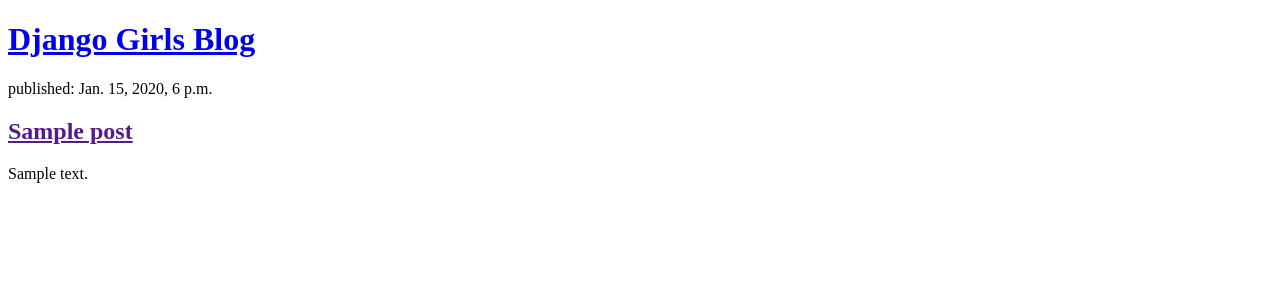
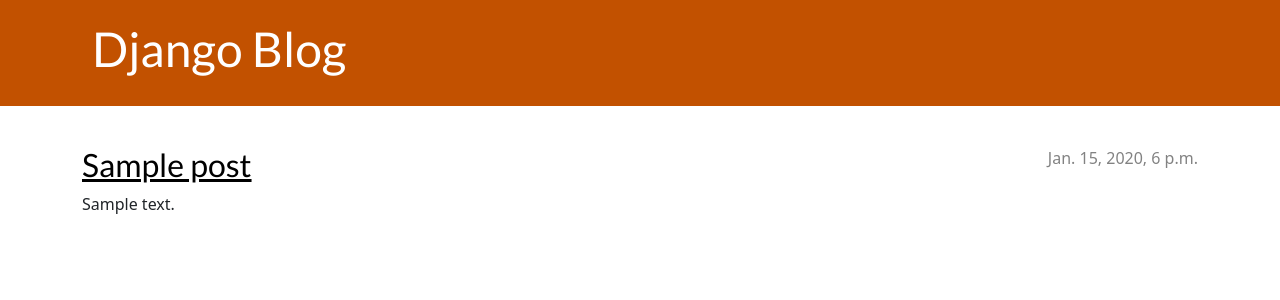
Before and after one commit to AngelCham09/djangoblog, a Django app: page / in a window 1280 px wide. Shown: the top 300 px of the page. Run offline with Django 5.2, Linux system fonts and the light colour scheme; tables that the repository leaves empty hold one stand-in row (values such as "Sample post").

Commit message:
Added view and template for detailed blog post as well as CSS for the site.

```diff
--- /dev/null
+++ b/blog/static/css/blog.css
@@ -0,0 +1,70 @@
+.page-header {
+    background-color: #C25100;
+    margin-top: 0;
+    margin-bottom: 40px;
+    padding: 20px 20px 20px 40px;
+}
+
+.page-header h1,
+.page-header h1 a,
+.page-header h1 a:visited,
+.page-header h1 a:active {
+    color: #ffffff;
+    font-size: 36pt;
+    text-decoration: none;
+}
+
+h1,
+h2,
+h3,
+h4 {
+    font-family: "Lato", sans-serif;
+}
+
+.date {
+    color: #828282;
+}
+
+.save {
+    float: right;
+}
+
+.post-form textarea,
+.post-form input {
+    width: 100%;
+}
+
+.top-menu,
+.top-menu:hover,
+.top-menu:visited {
+    color: #ffffff;
+    float: right;
+    font-size: 26pt;
+    margin-right: 20px;
+}
+
+.post {
+    margin-bottom: 70px;
+}
+
+.post h2 a,
+.post h2 a:visited {
+    color: #000000;
+}
+
+.post > .date,
+.post > .actions {
+    float: right;
+}
+
+.btn-secondary,
+.btn-secondary:visited {
+    color: #C25100;
+    background: none;
+    border-color: #C25100;
+}
+
+.btn-secondary:hover {
+    color: #FFFFFF;
+    background-color: #C25100;
+}
--- /dev/null
+++ b/blog/templates/blog/base.html
@@ -0,0 +1,28 @@
+{% load static %}
+<!DOCTYPE html>
+<html>
+    <head>
+        <title>Django blog</title>
+        <link rel="stylesheet" href="https://cdn.jsdelivr.net/npm/bootstrap@5.1.3/dist/css/bootstrap.min.css" integrity="sha384-1BmE4kWBq78iYhFldvKuhfTAU6auU8tT94WrHftjDbrCEXSU1oBoqyl2QvZ6jIW3" crossorigin="anonymous">
+        <link rel="preconnect" href="https://fonts.googleapis.com">
+        <link rel="preconnect" href="https://fonts.gstatic.com" crossorigin>
+        <link href="https://fonts.googleapis.com/css2?family=Lato:ital,wght@0,100;0,300;0,400;0,700;0,900;1,100;1,300;1,400;1,700;1,900&display=swap" rel="stylesheet">
+        <link rel="stylesheet" href="{% static 'css/blog.css' %}">
+    </head>
+    <body>
+        <header class="page-header">
+            <div class="container">
+                <h1><a href="/">Django Blog</a></h1>
+            </div>
+        </header>
+
+        <main class="container">
+            <div class="row">
+                <div class="col">
+                    {% block content %}
+                    {% endblock %}
+                </div>
+            </div>
+        </main>
+    </body>
+</html>
--- a/blog/templates/blog/post_list.html
+++ b/blog/templates/blog/post_list.html
@@ -1,18 +1,14 @@
-<!DOCTYPE html>
-<html>
-    <head>
-        <title>Django Girls blog</title>
-    </head>
-    <body>
-        <header>
-            <h1><a href="/">Django Girls Blog</a></h1>
-        </header>
-        {% for post in posts %}
-            <article>
-                <time>published: {{ post.published_date }}</time>
-                <h2><a href="">{{ post.title }}</a></h2>
-                <p>{{ post.text|linebreaksbr }}</p>
-            </article>
-        {% endfor %}
-    </body>
-</html>
+{% extends 'blog/base.html' %}
+
+
+{% block content %}
+    {% for post in posts %}
+        <article class="post">
+            <time class="date">
+                {{ post.published_date }}
+            </time>
+            <h2><a href="{% url 'post_detail' pk=post.pk %}">{{ post.title }}</a></h2>
+            <p>{{ post.text|linebreaksbr }}</p>
+        </article>
+    {% endfor %}
+{% endblock %}
--- a/blog/urls.py
+++ b/blog/urls.py
@@ -3,4 +3,5 @@
 
 urlpatterns = [
     path('', views.post_list, name='post_list'),
+    path('post/<int:pk>/', views.post_detail, name='post_detail'),
 ]
--- a/blog/views.py
+++ b/blog/views.py
@@ -1,7 +1,13 @@
 from django.shortcuts import render
 from django.utils import timezone
 from .models import Post
+from django.shortcuts import render, get_object_or_404
 
 def post_list(request):
     posts = Post.objects.filter(published_date__lte=timezone.now()).order_by('published_date')
     return render(request, 'blog/post_list.html', {'posts': posts})
+
+
+def post_detail(request, pk):
+    post = get_object_or_404(Post, pk=pk)
+    return render(request, 'blog/post_detail.html', {'post': post})
```
Also changed, not shown: blog/templates/blog/post_detail.html (added, +13 -0 lines).
